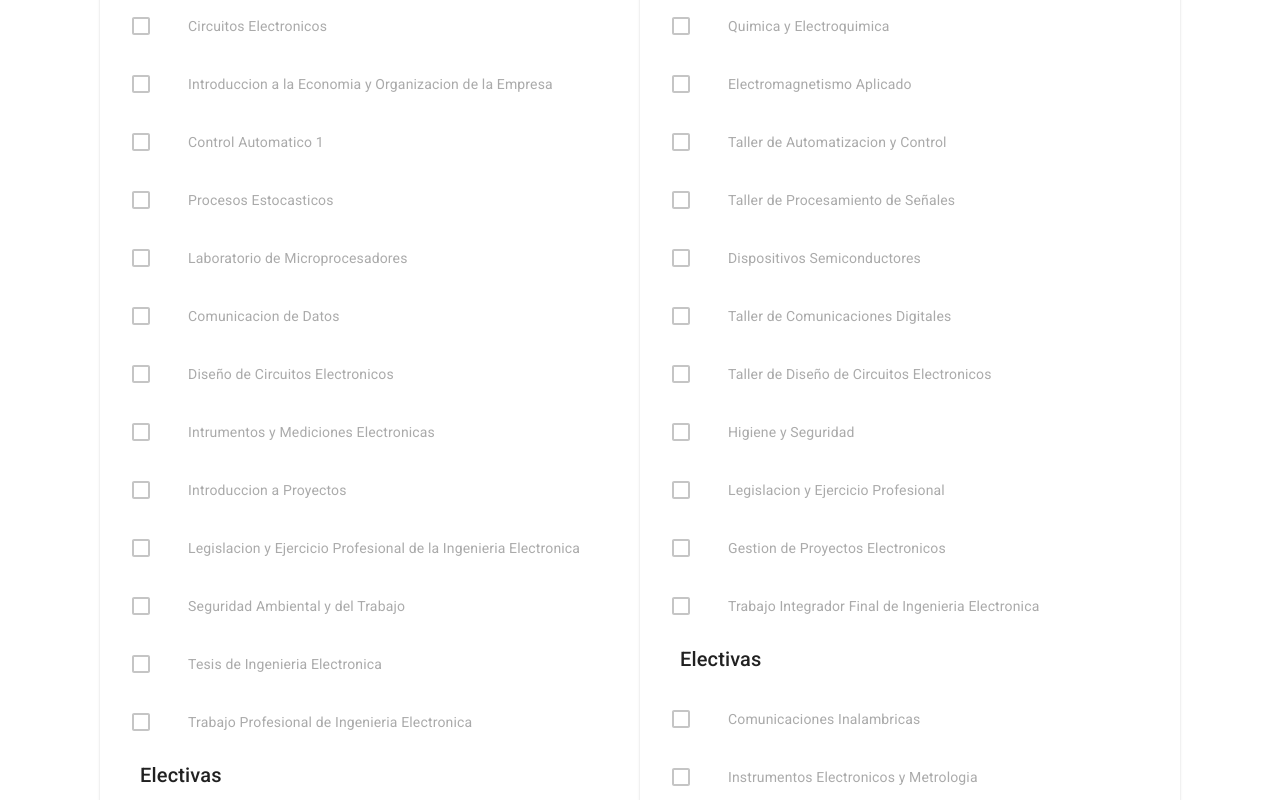
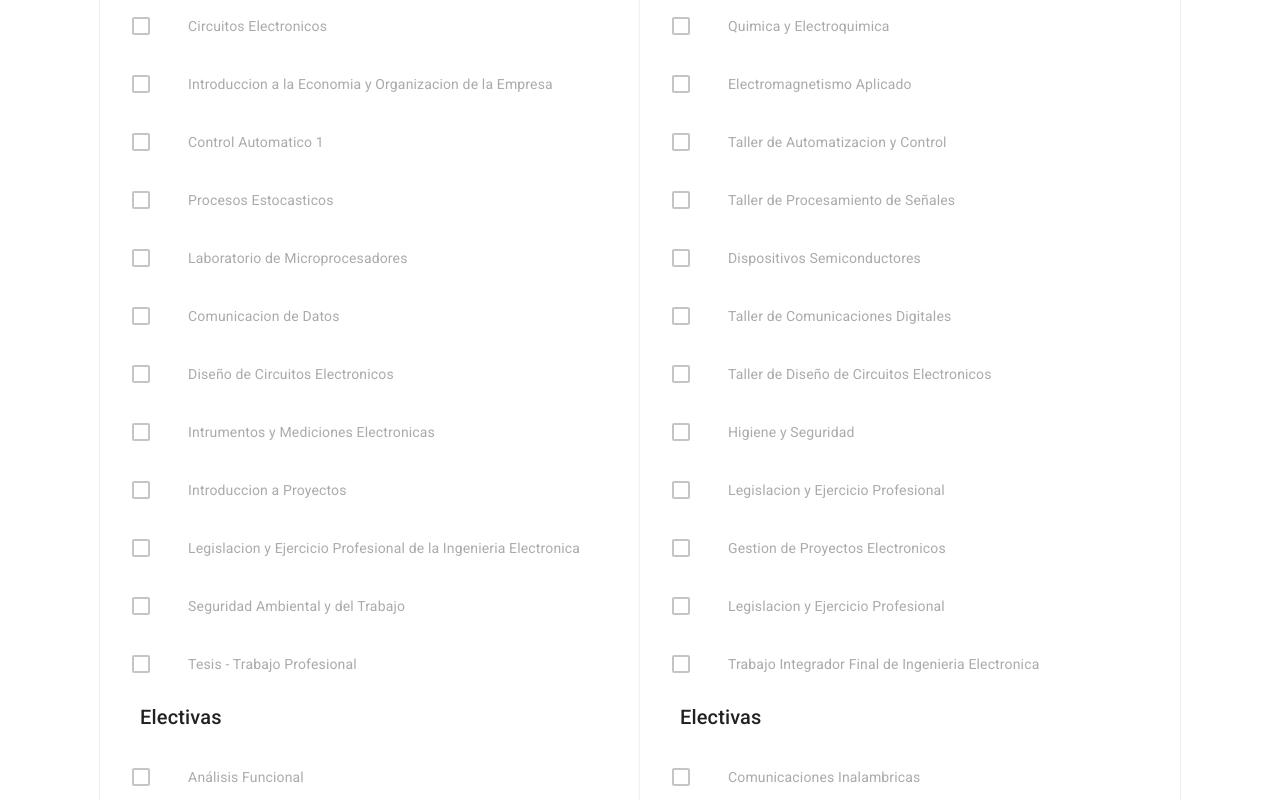
Before and after one commit to SebastianBranda/plan-electronica-transicion-2009-2023, a React (Vite) app: page / in a window 1280 px wide. Shown: the part 1180-1980 px from the top of the page. Built offline with nearby package versions, Linux system fonts and the light colour scheme.

Commit message:
aprobar talleres

```diff
--- a/src/componentes/Plan.jsx
+++ b/src/componentes/Plan.jsx
@@ -18,14 +18,16 @@ export const Plan = ({
   const sumaCreditosAprobadas = materiasAprobadas.reduce((acc, curr) => {
     return acc + curr.creditos;
   }, 0);
+
   const creditosExcedentes = materiasAprobadas.reduce((acc, curr) => {
-    return acc + curr.creditoExcedentePorEquivalencia;
+    const creditos = isNaN(curr.creditoExcedentePorEquivalencia)
+      ? 0
+      : curr.creditoExcedentePorEquivalencia;
+    return acc + creditos;
   }, 0);
 
   const sumaCreditos =
-    sumaCreditosAprobadas +
-    creditosMateriasDadasDeBaja +
-    (isNaN(creditosExcedentes) ? 0 : creditosExcedentes);
+    sumaCreditosAprobadas + creditosMateriasDadasDeBaja + creditosExcedentes;
 
   const obtenerListaMaterias = (materias) =>
     materias.map((materia, i) => (
--- a/src/componentes/Plan2009.jsx
+++ b/src/componentes/Plan2009.jsx
@@ -1,5 +1,5 @@
 import { Plan } from './Plan';
-import { plan2009 } from '../planes/plan2009';
+// import { plan2009 } from '../planes/plan2009';
 import { plan2009Electivas } from '../planes/plan2009Electivas';
 import { plan2009Obligatorias } from '../planes/plan2009Obligatorias';
 import { useContext } from 'react';
@@ -7,6 +7,9 @@ import { Plan2009Context } from './Context';
 
 export const Plan2009 = () => {
   const { aprobadas2009, setAprobadas2009 } = useContext(Plan2009Context);
+
+  const plan2009 = plan2009Obligatorias.concat(plan2009Electivas);
+
   return (
     <Plan
       title={`Plan 2009`}
--- a/src/componentes/Plan2023.jsx
+++ b/src/componentes/Plan2023.jsx
@@ -1,5 +1,5 @@
 import { Plan } from './Plan';
-import { plan2023 } from '../planes/plan2023';
+// import { plan2023 } from '../planes/plan2023';
 import { plan2023Electivas } from '../planes/plan2023Electivas';
 import { plan2023Obligatorias } from '../planes/plan2023Obligatorias';
 import { plan2009MateriasDadasDeBaja } from '../planes/asignaturasElectivasRemovidas';
@@ -17,10 +17,22 @@ export const Plan2023 = () => {
     });
   };
 
+  const estaAlgunaDeLasEquivalenciasAprobada = (materia2023) => {
+    return materia2023.equivalencias.some((materia2009) => {
+      return aprobadas2009.includes(materia2009);
+    });
+  };
+
+  const plan2023 = plan2023Obligatorias.concat(plan2023Electivas);
+
   plan2023.forEach((materia2023) => {
-    if (
-      estanEquivalenciasAprobadas(materia2023) &&
-      materia2023.equivalencias.length !== 0
+    if (materia2023.equivalencias.length === 0) return;
+    if (estanEquivalenciasAprobadas(materia2023)) {
+      aprobadas.push(materia2023.nombreMateria);
+    } else if (
+      (materia2023.nombreMateria === 'Taller de Automatizacion y Control' ||
+        materia2023.nombreMateria === 'Taller de Procesamiento de Señales') &&
+      estaAlgunaDeLasEquivalenciasAprobada(materia2023)
     ) {
       aprobadas.push(materia2023.nombreMateria);
     }
--- a/src/planes/plan2009.js
+++ b/src/planes/plan2009.js
@@ -133,7 +133,7 @@ const plan2009 = [
     {
         nombreMateria: "Introduccion a Proyectos",
         correlativas: ["Diseño de Circuitos Electronicos"],
-        creditos: 6,
+        creditos: 4,
     },
     {
         nombreMateria: "Legislacion y Ejercicio Profesional de la Ingenieria Electronica",
--- a/src/planes/plan2009Obligatorias.js
+++ b/src/planes/plan2009Obligatorias.js
@@ -133,7 +133,7 @@ const plan2009Obligatorias = [
     {
         nombreMateria: "Introduccion a Proyectos",
         correlativas: ["Diseño de Circuitos Electronicos"],
-        creditos: 6,
+        creditos: 4,
     },
     {
         nombreMateria: "Legislacion y Ejercicio Profesional de la Ingenieria Electronica",
@@ -148,16 +148,11 @@ const plan2009Obligatorias = [
         creditos: 4,
     },
     {
-        nombreMateria: "Tesis de Ingenieria Electronica",
+        nombreMateria: "Tesis - Trabajo Profesional",
         correlativas: [],
         creditosRequeridos: 128,
         creditos: 18,
     },
-    {
-        nombreMateria: "Trabajo Profesional de Ingenieria Electronica",
-        correlativas: [],
-        creditosRequeridos: 128,
-        creditos: 18,
-    },]
+]
 
 export { plan2009Obligatorias }
--- a/src/planes/plan2023Obligatorias.js
+++ b/src/planes/plan2023Obligatorias.js
@@ -197,6 +197,14 @@ const plan2023Obligatorias = [
         creditos: 6,
     },
     {
+        nombreMateria: "Legislacion y Ejercicio Profesional",
+        correlativas: [],
+        creditosRequeridos: 100,
+        equivalencias: [],
+        creditoExcedentePorEquivalencia: 0,
+        creditos: 4,
+    },
+    {
         nombreMateria: "Trabajo Integrador Final de Ingenieria Electronica",
         correlativas: ["Planificacion de Proyectos", "Taller de Sistemas Embebidos", "Taller de Automatizacion y Control", "Taller de Procesamiento de Señales", "Taller de Diseño de Circuitos Electronicos"],
         equivalencias: ["Tesis de Ingenieria Electronica"],
```
